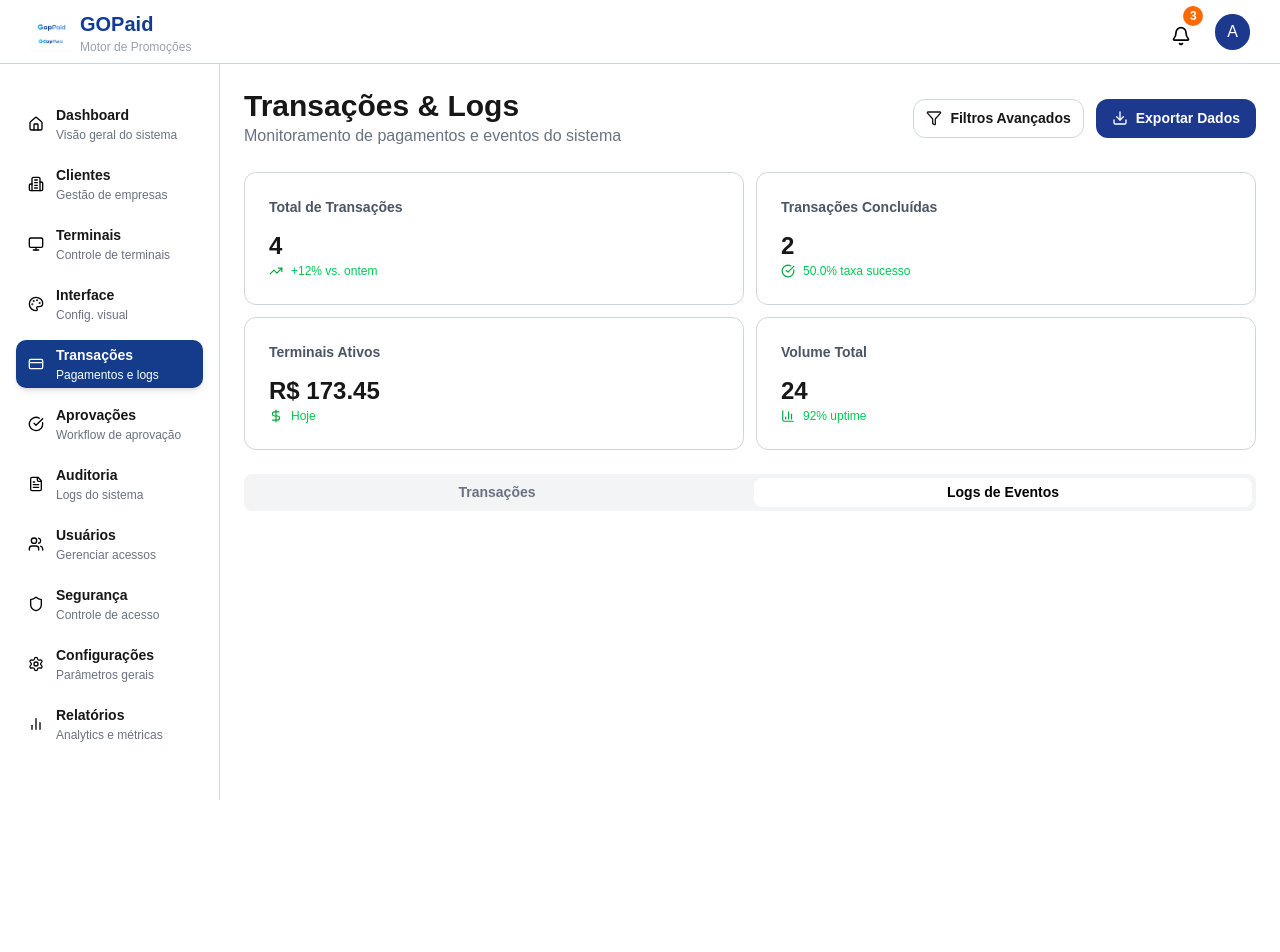
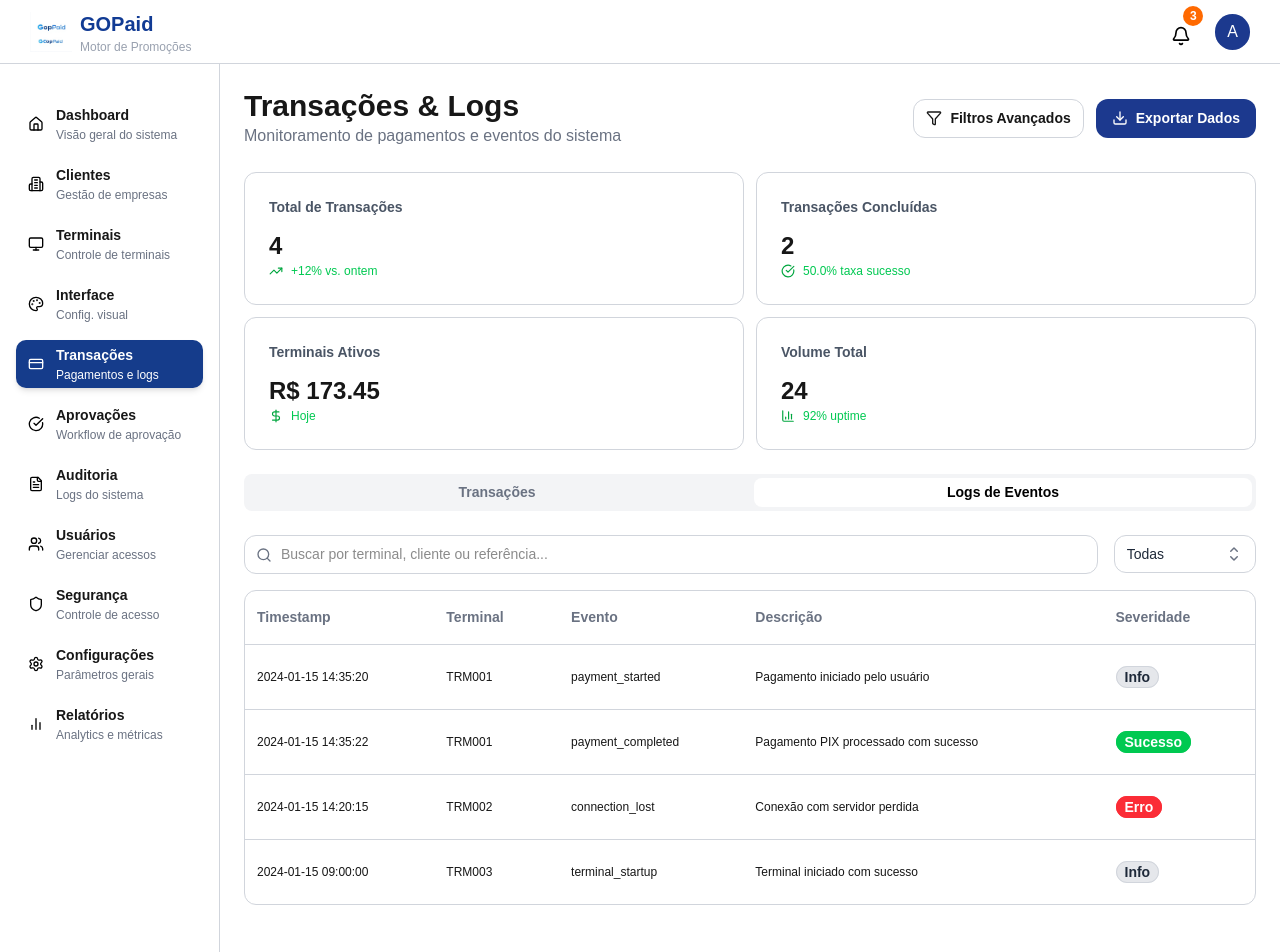
Before and after one commit to JohannPDaniel/Meu-projeto, a Next.js app: page /transacoes/eventos in a window 1280 px wide. Shown: the top 952 px of the page. Before the commit the page ends 800 px from the top, so only its background shows below. Built offline with nearby package versions, Linux system fonts and the light colour scheme.

Commit message:
fazendo a tabela de eventos da pagina de transações

```diff
--- a/src/app/transacoes/eventos/page.tsx
+++ b/src/app/transacoes/eventos/page.tsx
@@ -1,7 +1,94 @@
+import { Search } from 'lucide-react';
+import StatusSelect from '../../../components/select';
+import {
+	contentTbodyEventos,
+	tableEventos,
+} from '../../../components/transacoes/titleTransactions';
+
+const OPTIONS = [
+	{ label: 'Todas', value: 'todas' },
+	{ label: 'Sucesso', value: 'sucesso' },
+	{ label: 'Erro', value: 'erro' },
+	{ label: 'Aviso', value: 'aviso' },
+	{ label: 'Info', value: 'info' },
+];
+
 export default function Eventos() {
-  return (
-    <>
-      <h1></h1>
-    </>
-  );
+	return (
+		<div>
+			<div className='flex gap-4'>
+				<form className='relative w-full flex-6'>
+					<Search className='w-4 h-4 absolute left-3 top-3 text-gray-500' />
+					<input
+						type='text'
+						placeholder='Buscar por terminal, cliente ou referência...'
+						className='w-full flex-2 border border-gray-300 py-2 pl-9 rounded-xl xss:text-[12px] xs:text-[14px] focus:outline-none focus:ring-2 focus:ring-blue-500'
+					/>
+				</form>
+				<StatusSelect
+					options={OPTIONS}
+					name='todas'
+					defaultValue='todas'
+					value='todas'
+					className='flex-1 rounded-xl focus:outline-none focus:ring-2 focus:ring-blue-500'
+				/>
+			</div>
+
+			<div className='xss:hidden lg:block rounded-xl overflow-hidden border border-gray-300 mt-4'>
+				<table className='w-full'>
+					<thead className='hover:bg-gray-50'>
+						{tableEventos.map((tt, index) => (
+							<th
+								key={index}
+								className='py-4 px-3 text-left text-[14px] text-gray-500 '>
+								{tt}
+							</th>
+						))}
+					</thead>
+
+					<tbody>
+						{contentTbodyEventos.map((cte, index) => {
+							let statusColor = '';
+							let statusBorder = '';
+
+							if (cte.severidade === 'Sucesso') {
+								statusColor = 'bg-green-500 text-white';
+								statusBorder = 'border-green-500';
+							} else if (cte.severidade === 'Erro') {
+								statusColor = 'bg-red-500 text-white';
+								statusBorder = 'border-red-500';
+							} else if (cte.severidade === 'Info') {
+								statusColor = 'bg-gray-200 text-gray-800';
+								statusBorder = 'border-gray-300';
+							}
+							return (
+								<tr
+									key={index}
+									className='hover:bg-gray-50'>
+									<td className='text-[12px] py-5 pl-3 border-t border-gray-300'>
+										{cte.timestamp}
+									</td>
+									<td className='text-[12px] py-5 pl-3 border-t border-gray-300'>
+										{cte.terminal}
+									</td>
+									<td className='text-[12px] py-5 pl-3 border-t border-gray-300'>
+										{cte.evento}
+									</td>
+									<td className='text-[12px] py-5 pl-3 border-t border-gray-300'>
+										{cte.descricao}
+									</td>
+									<td className='py-5 pl-3 border-t border-gray-300'>
+										<small
+											className={`text-[14px] font-bold border ${statusBorder} rounded-2xl px-2 py-0.5 ${statusColor}`}>
+											{cte.severidade}
+										</small>
+									</td>
+								</tr>
+							);
+						})}
+					</tbody>
+				</table>
+			</div>
+		</div>
+	);
 }
--- a/src/app/transacoes/transactions/page.tsx
+++ b/src/app/transacoes/transactions/page.tsx
@@ -46,13 +46,13 @@ export default function Transaction() {
 					name='Todos os Status'
 					defaultValue='todosStatus'
 					value='todosStatus'
-					className='flex-1'
+					className='flex-1 rounded-xl focus:outline-none focus:ring-2 focus:ring-blue-500'
 				/>
 				<StatusSelect
 					options={OPTIONS2}
 					defaultValue='todosTipos'
 					value='todosTipos'
-					className='flex-1'
+					className='flex-1 rounded-xl focus:outline-none focus:ring-2 focus:ring-blue-500'
 				/>
 
 				<Calendar />
--- a/src/components/select.tsx
+++ b/src/components/select.tsx
@@ -77,7 +77,7 @@ export default function StatusSelect({
 				<div className='relative w-full'>
 					<Listbox.Button
 						id={id}
-						className='relative w-full cursor-default rounded-xl border border-gray-300 bg-white py-2 pl-3 pr-10 text-left text-sm text-gray-800 focus:outline-none focus:ring-2 focus:ring-blue-500'>
+						className={`'relative w-full cursor-default ${className} border border-gray-300 bg-white py-2 pl-3 pr-10 text-left text-sm text-gray-800 focus:outline-none focus:ring-2 focus:ring-blue-500'`}>
 						{selected ? (
 							<span className='flex min-w-0 items-center gap-2'>
 								<span className='truncate'>{selected.label}</span>
--- a/src/components/transacoes/titleTransactions.ts
+++ b/src/components/transacoes/titleTransactions.ts
@@ -7,6 +7,45 @@ export const titleTransaction = [
 	'Status',
 	'Data/Hora',
 	'Referência',
+];
+
+export const tableEventos = [
+	'Timestamp',
+	'Terminal',
+	'Evento',
+	'Descrição',
+	'Severidade',
+];
+
+export const contentTbodyEventos = [
+	{
+		timestamp: '2024-01-15 14:35:20',
+		terminal: 'TRM001',
+		evento: 'payment_started',
+		descricao: 'Pagamento iniciado pelo usuário',
+		severidade: 'Info',
+	},
+	{
+		timestamp: '2024-01-15 14:35:22',
+		terminal: 'TRM001',
+		evento: 'payment_completed',
+		descricao: 'Pagamento PIX processado com sucesso',
+		severidade: 'Sucesso',
+	},
+	{
+		timestamp: '2024-01-15 14:20:15',
+		terminal: 'TRM002',
+		evento: 'connection_lost',
+		descricao: 'Conexão com servidor perdida',
+		severidade: 'Erro',
+	},
+	{
+		timestamp: '2024-01-15 09:00:00',
+		terminal: 'TRM003',
+		evento: 'terminal_startup',
+		descricao: 'Terminal iniciado com sucesso',
+		severidade: 'Info',
+	},
 ];
 
 export const contentTbodyTransaction = [
```
